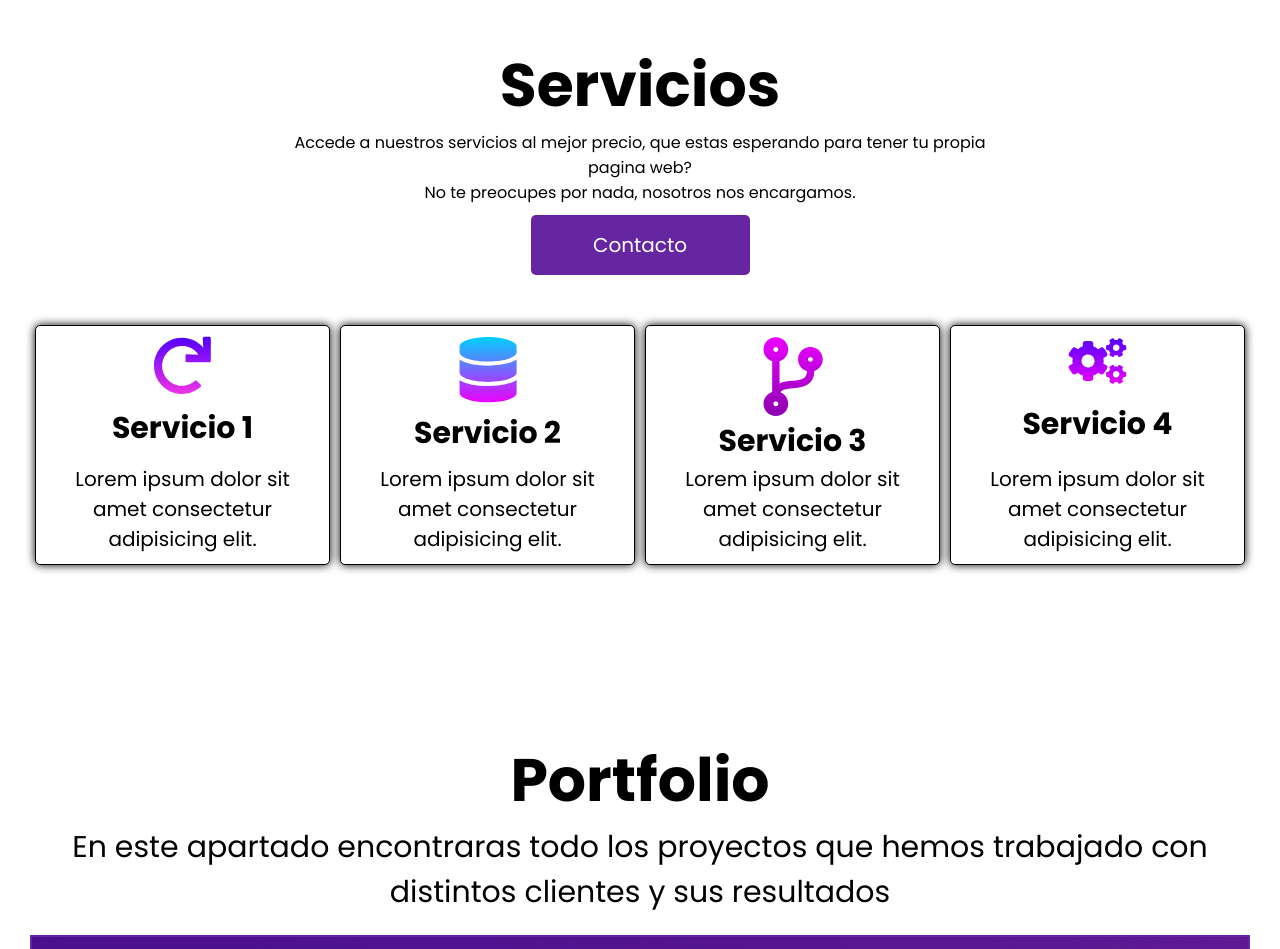
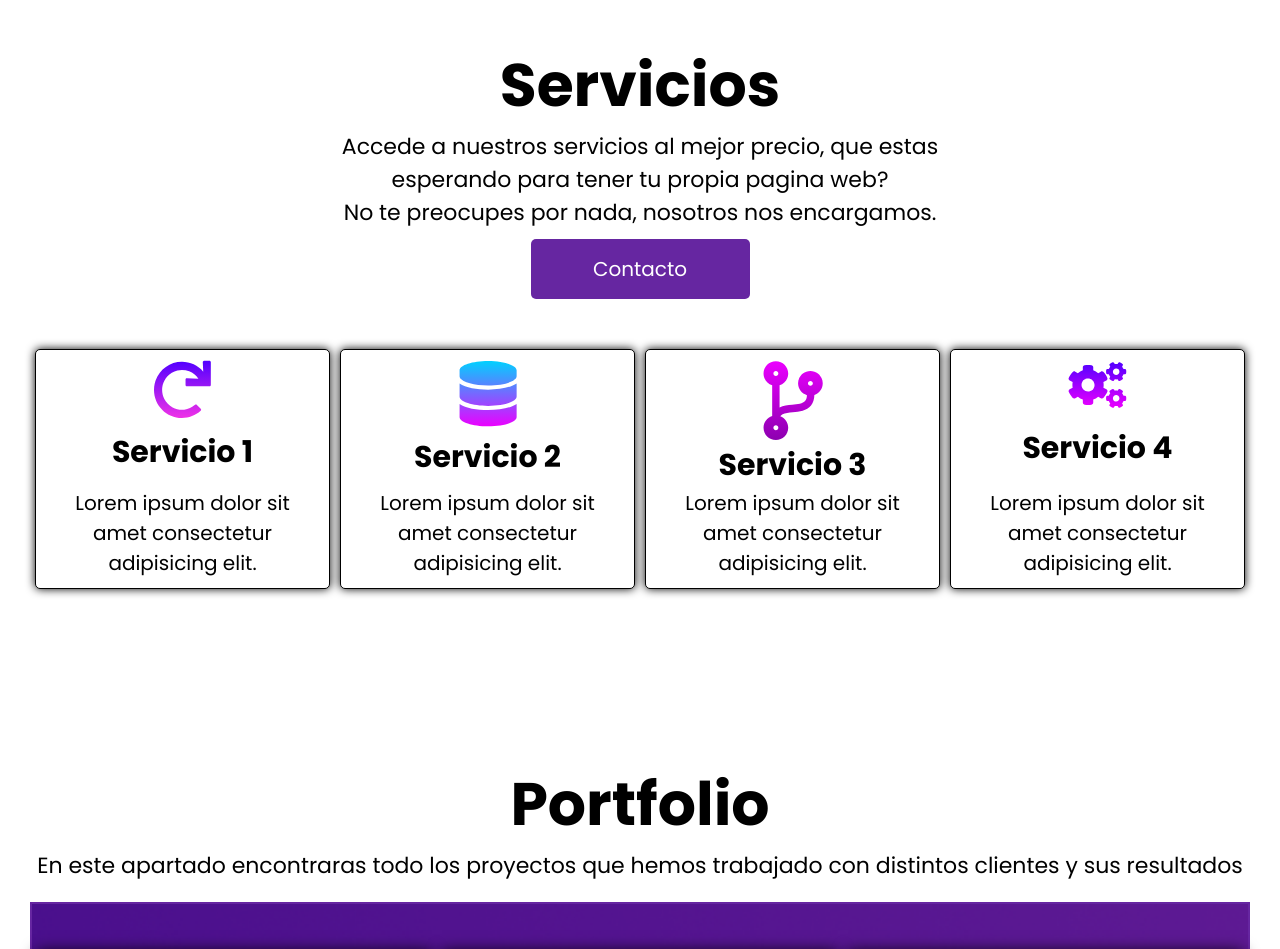
Before and after one commit to ImanolSayago/pagina-tecnologia, a plain HTML site: page index.html in a window 1280 px wide. Shown: the part 1400-2349 px from the top of the page. Drawn offline with Linux system fonts and the light colour scheme.

Commit message:
parrafos-sections

```diff
--- a/style.css
+++ b/style.css
@@ -496,6 +496,11 @@ color: rgb(255, 255, 255);
         font-size: 60px;
     }
 
+    .servicios p
+    {
+        font-size: 22px;
+    }
+
     .carta h3
     {
         font-size: 30px;
@@ -569,6 +574,6 @@ color: rgb(255, 255, 255);
 
    .texto-portfolio p
    {
-    font-size: 30px;
+    font-size: 22px;
    }
 }
```
